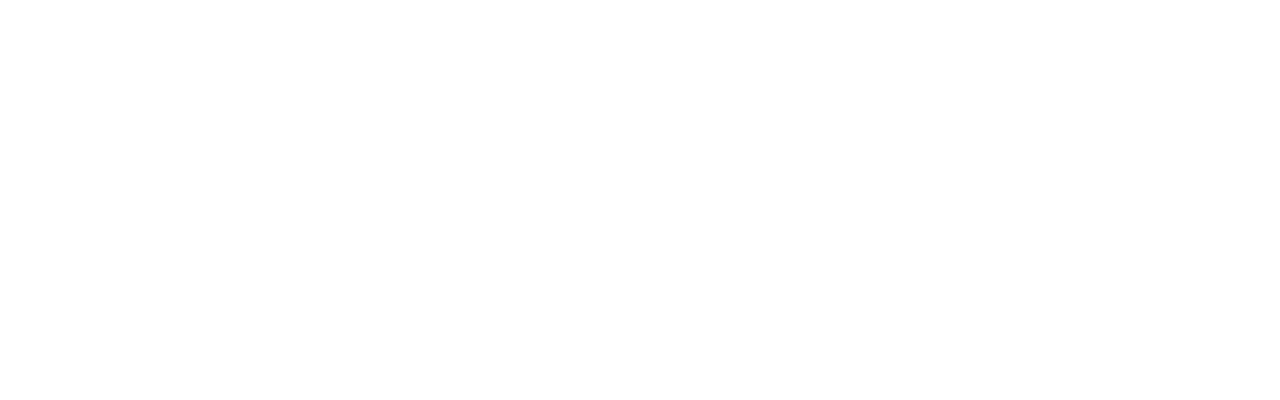
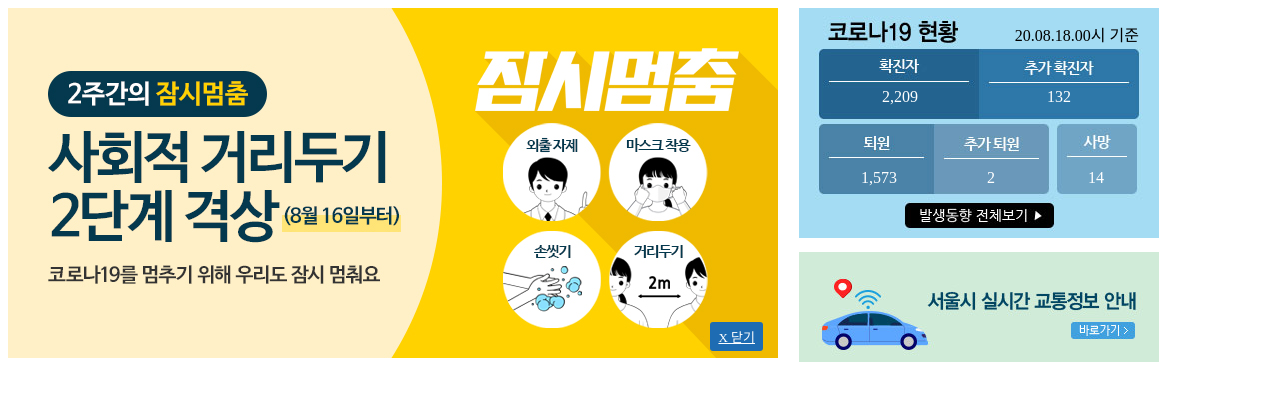
Before and after one commit to yeomone/css_test_seoul, a plain HTML site: page main.html in a window 1280 px wide. Drawn offline with Linux system fonts and the light colour scheme.

Commit message:
서울시청 배너 완성

```diff
--- a/main.html
+++ b/main.html
@@ -3,9 +3,30 @@
 <head>
     <meta charset="UTF-8">
     <meta name="viewport" content="width=device-width, initial-scale=1.0">
-    <title>Document</title>
+    <title>메인</title>
+    <link rel="stylesheet" href="./style/reset.css">
+    <link rel="stylesheet" href="./style/main.css">
 </head>
 <body>
-
+    <main>
+        <div class="left">
+            <a href="#" class="main"><img src="./images/banner_main.jpg" alt="2주간의 잠시멈춤 사회적 거리두기 2단계 격상 (8월 16일부터) 코로나19를 멈추기 위해 우리도 잠시 멈춰요 외출자제 마스크 착용 손씻기 거리두기"></a>
+            <a href="#" class="close">X 닫기</a>
+        </div>
+        <div class="right">
+            <div class="top">
+                <a href="#"><img src="./images/bg_corona.gif" alt="코로나 19 현황"></a>
+                <span class="date">20.08.18.00시 기준</span>
+                <span class="data">2,209</span>
+                <span class="data">132</span>
+                <span class="data">1,573</span>
+                <span class="data">2</span>
+                <span class="data">14</span>
+            </div>
+            <div class="btm">
+                <a href="#"><img src="./images/banner_traffic.gif" alt="서울 실시간 교통정보 안내"></a>
+            </div>
+        </div>
+    </main>
 </body>
 </html>
--- /dev/null
+++ b/style/main.css
@@ -0,0 +1,46 @@
+/* main */
+main {
+    display: flex; flex-flow: row nowrap;
+}
+/* left */
+main .left {position: relative; margin-right: 21px;}
+main .left .main {}
+main .left .main img {}
+main .left .close {
+    right: 15px; bottom: 15px;
+    position: absolute;
+    background-color: #1e6cb3;
+    border-radius: 3px;
+    color: #fff; font-size: 0.8125rem;
+    ;
+    padding: 5px 8px; margin: 0 auto;
+    display: block;
+}
+/* right */
+main .right {}
+main .right .top {position: relative;}
+main .right .top > a > {}
+main .right .top > a > img {}
+main .right .top .date {
+    position: absolute;
+    right: 20px; top: 14px;
+}
+main .right .top .data {color: #fff;}
+main .right .top .data:nth-child(3) {
+    position: absolute; top: 80px; left: 83px;
+} /*확진자*/
+main .right .top .data:nth-child(4) {
+    position: absolute; top: 80px; right: 88px;
+} /*추가 확진자*/
+main .right .top .data:nth-child(5) {
+    position: absolute; bottom: 55px; left: 62px;
+} /*퇴원*/
+main .right .top .data:nth-child(6) {
+    position: absolute; bottom: 55px; right: 164px;
+} /*추가 퇴원*/
+main .right .top .data:nth-child(7) {
+    position: absolute; bottom: 55px; right: 55px;
+} /*사망*/
+main .right .btm {margin-top: 10px;}
+main .right .btm > a > {}
+main .right .btm > a > img {}
```
